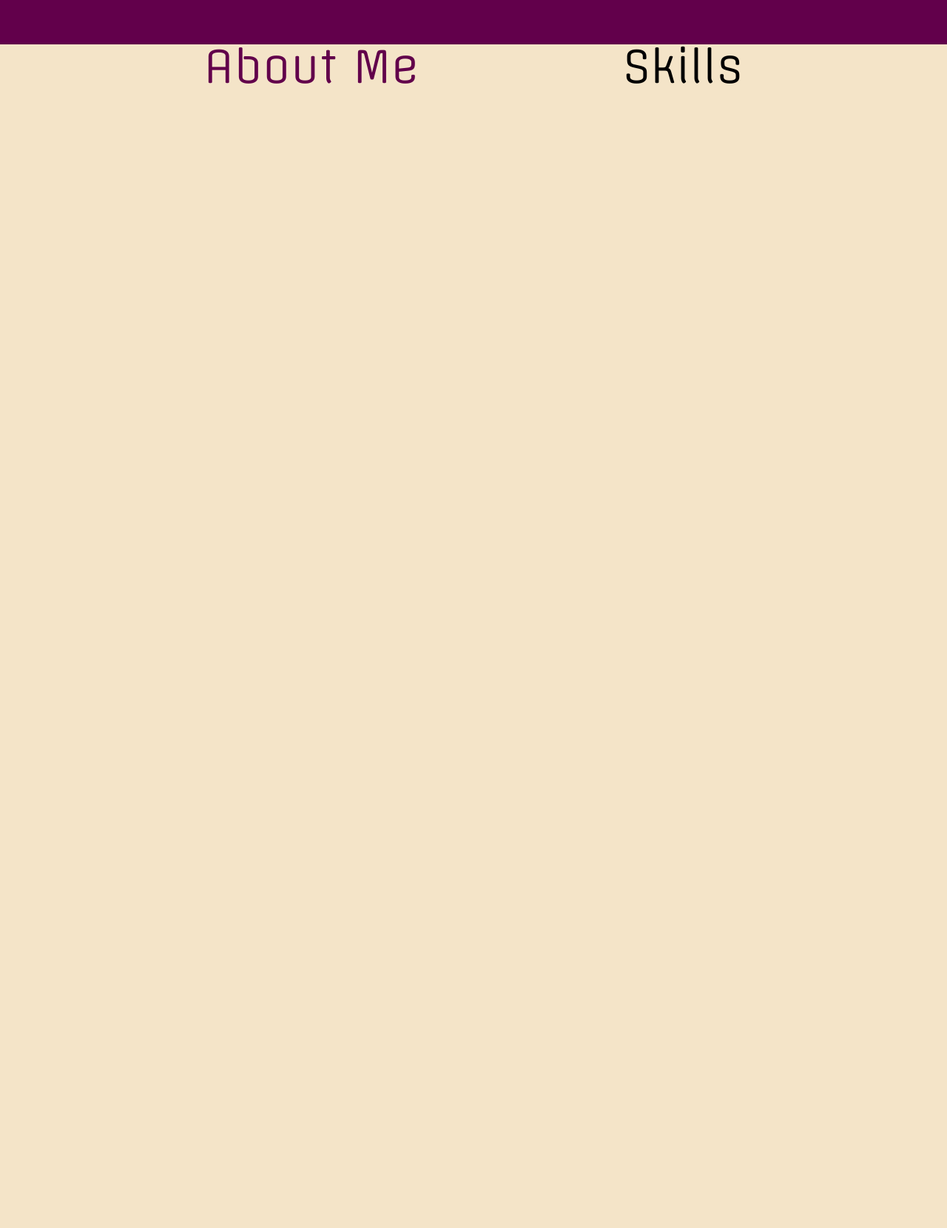
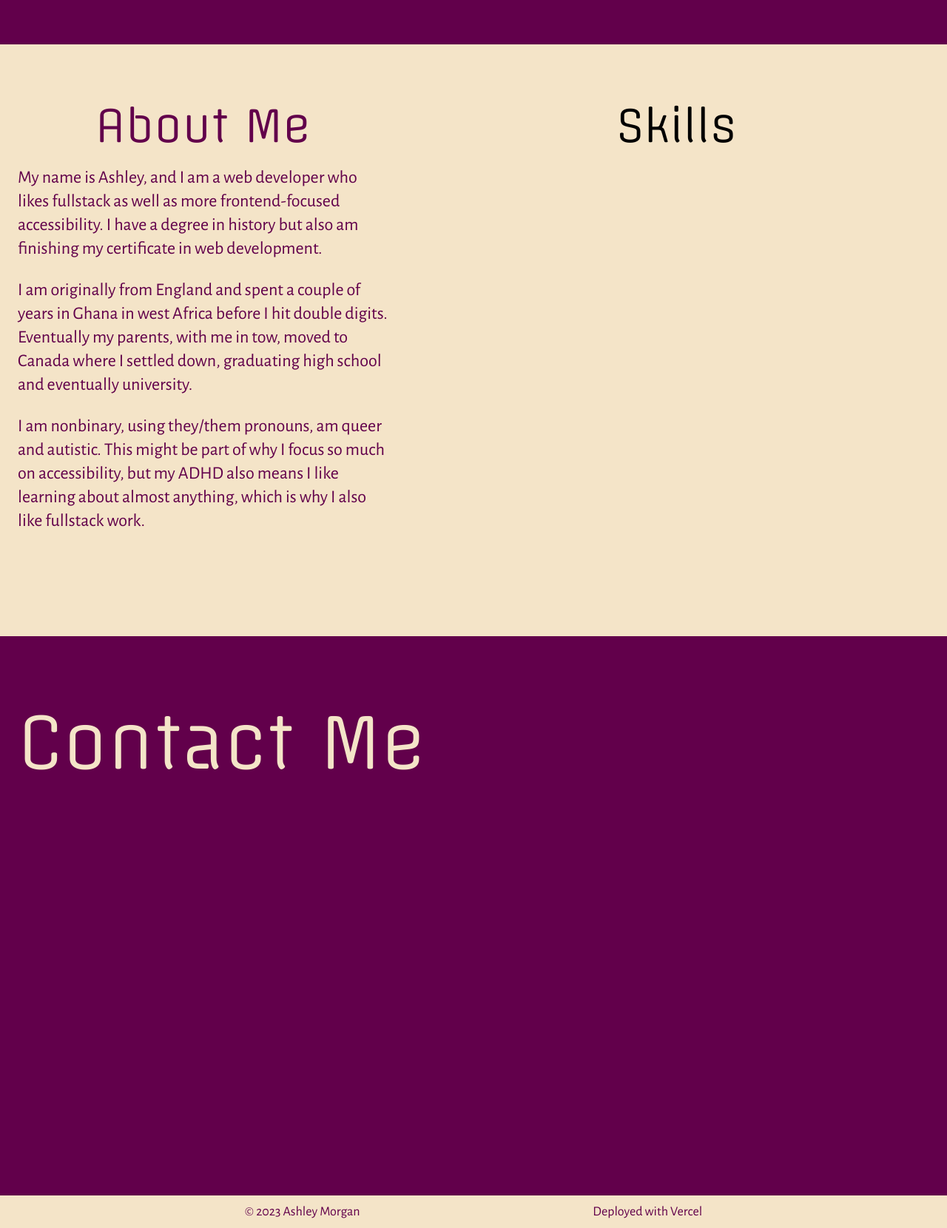
Before and after one commit to AshlavaDev/portfolio, a Next.js app: page / in a window 1280 px wide. Shown: the part 1540-3200 px from the top of the page at 74% size. Built offline with nearby package versions, Linux system fonts and the light colour scheme.

Commit message:
add footer; fill out about me section

```diff
--- a/components/About.tsx
+++ b/components/About.tsx
@@ -4,12 +4,15 @@ type Props = {}
 
 export default function About({}: Props) {
   return (
-    <section id='about' className='min-h-screen flex flex-col md:flex-row justify-evenly'>
-      <div>
-        <h2 className='font-offside text-burgundy text-4xl md:text-6xl'>About Me</h2>
+    <section id='about' className='min-h-screen grid grid-cols-1 md:grid-cols-2'>
+      <div className='pt-20 px-6 flex flex-col items-center max-w-prose text-burgundy gap-y-6'>
+        <h2 className='font-offside text-4xl md:text-6xl'>About Me</h2>
+        <p className='text-lg md:text-2xl'>My name is Ashley, and I am a web developer who likes fullstack as well as more frontend-focused accessibility. I have a degree in history but also am finishing my certificate in web development.</p>
+        <p className='text-lg md:text-2xl'>I am originally from England and spent a couple of years in Ghana in west Africa before I hit double digits. Eventually my parents, with me in tow, moved to Canada where I settled down, graduating high school and eventually university.</p>
+        <p className='text-lg md:text-2xl'>I am nonbinary, using they/them pronouns, am queer and autistic. This might be part of why I focus so much on accessibility, but my ADHD also means I like learning about almost anything, which is why I also like fullstack work.</p>
       </div>
-      <div>
-        <h2 className='font-offside text-4xl md:text-6xl'>Skills</h2>
+      <div className='pt-20 px-6 flex flex-col items-center max-w-prose'>
+        <h2 className='font-offside text-4xl md:text-6xl pb-2'>Skills</h2>
       </div>
     </section>
   )
--- a/components/Contact.tsx
+++ b/components/Contact.tsx
@@ -1,11 +1,13 @@
 import React from 'react';
+import Footer from './Footer';
 
 type Props = {}
 
 export default function Contact({}: Props) {
   return (
-    <section id='contact' className='min-h-screen'>
-
+    <section id='contact' className='min-h-screen bg-burgundy text-cream relative'>
+      <h2 className='font-offside text-4xl md:text-8xl pt-24 px-6'>Contact Me</h2>
+      <Footer />
     </section>
   )
 };
--- /dev/null
+++ b/components/Footer.tsx
@@ -0,0 +1,12 @@
+import React from 'react';
+
+type Props = {}
+
+export default function Footer({}: Props) {
+  return (
+    <footer className='bg-cream text-burgundy px-4 py-2 w-full absolute bottom-0 flex justify-evenly md:text-lg'>
+      <span>© 2023 Ashley Morgan</span>
+      <span>Deployed with Vercel</span>
+    </footer>
+  )
+};
--- a/components/Projects.tsx
+++ b/components/Projects.tsx
@@ -5,7 +5,7 @@ type Props = {}
 export default function Projects({}: Props) {
   return (
     <section id='projects' className='min-h-screen flex items-center bg-burgundy'>
-      <h2 className='text-cream font-offside text-4xl md:text-8xl px-10'>Projects</h2>
+      <h2 className='text-cream font-offside text-4xl md:text-8xl px-10 pt-24'>Projects</h2>
     </section>
   )
 };
```
